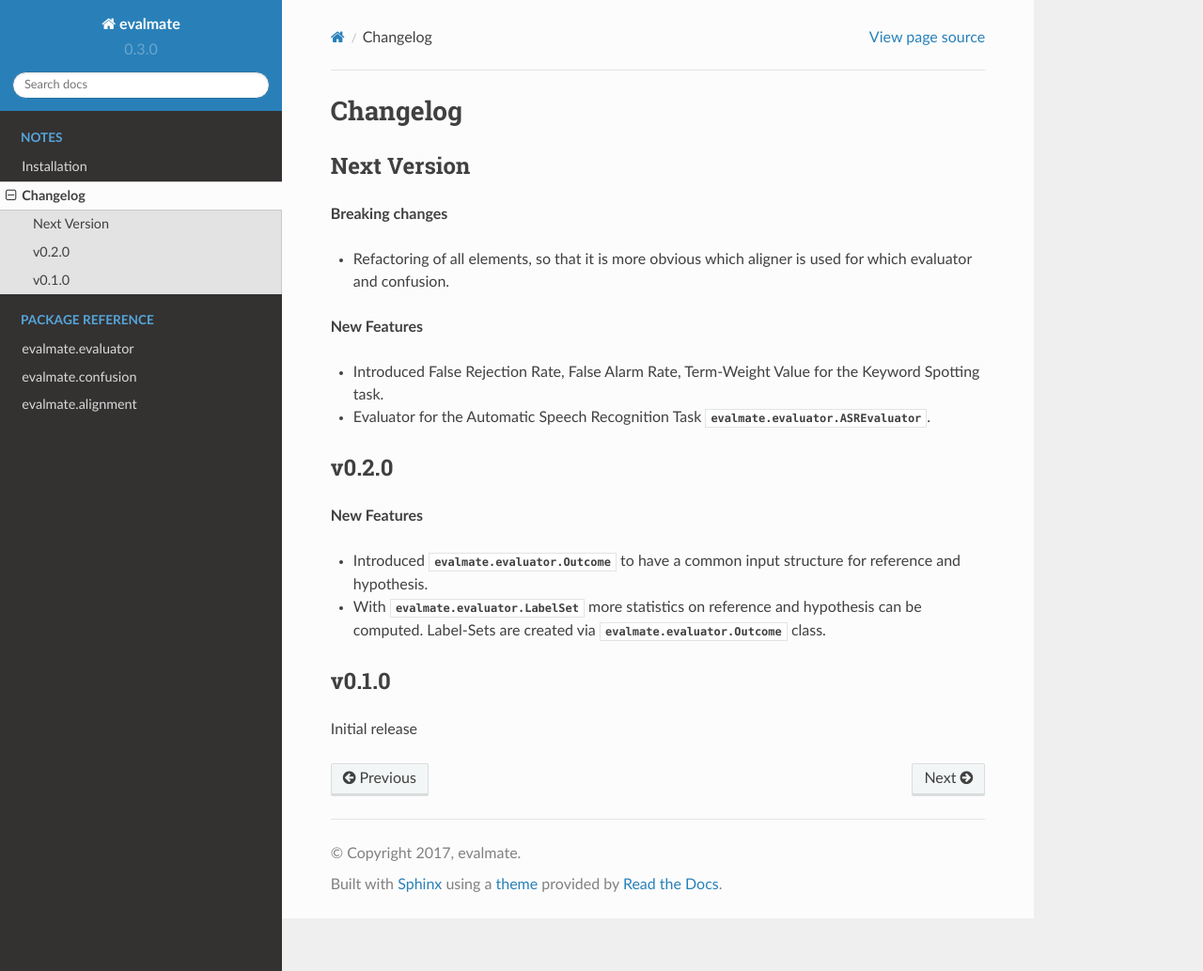
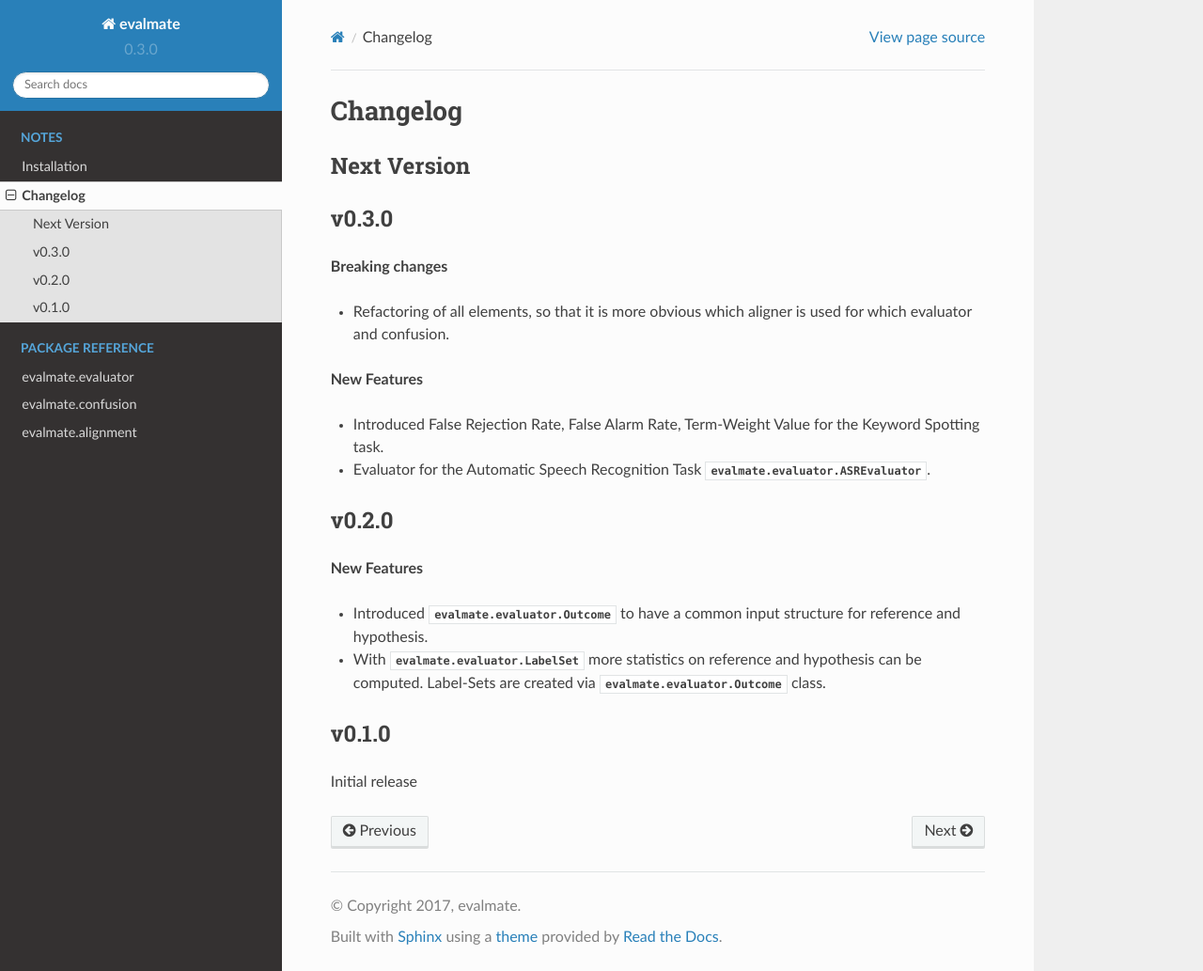
Before and after one commit to ynop/evalmate, a Sphinx documentation site: the page built from docs/notes/changelog.rst, in a window 1280 px wide and 1033 px high. Shown: the whole window at 94% size. Built offline with Sphinx 7.4.7 and the Read the Docs theme 2.0.0, drawn with Linux system fonts in a browser that asks for light colours.

Commit message:
Set correct title in changelog

```diff
--- a/docs/notes/changelog.rst
+++ b/docs/notes/changelog.rst
@@ -3,6 +3,9 @@ Changelog
 
 Next Version
 ------------
+
+v0.3.0
+------
 
 **Breaking changes**
 
```
